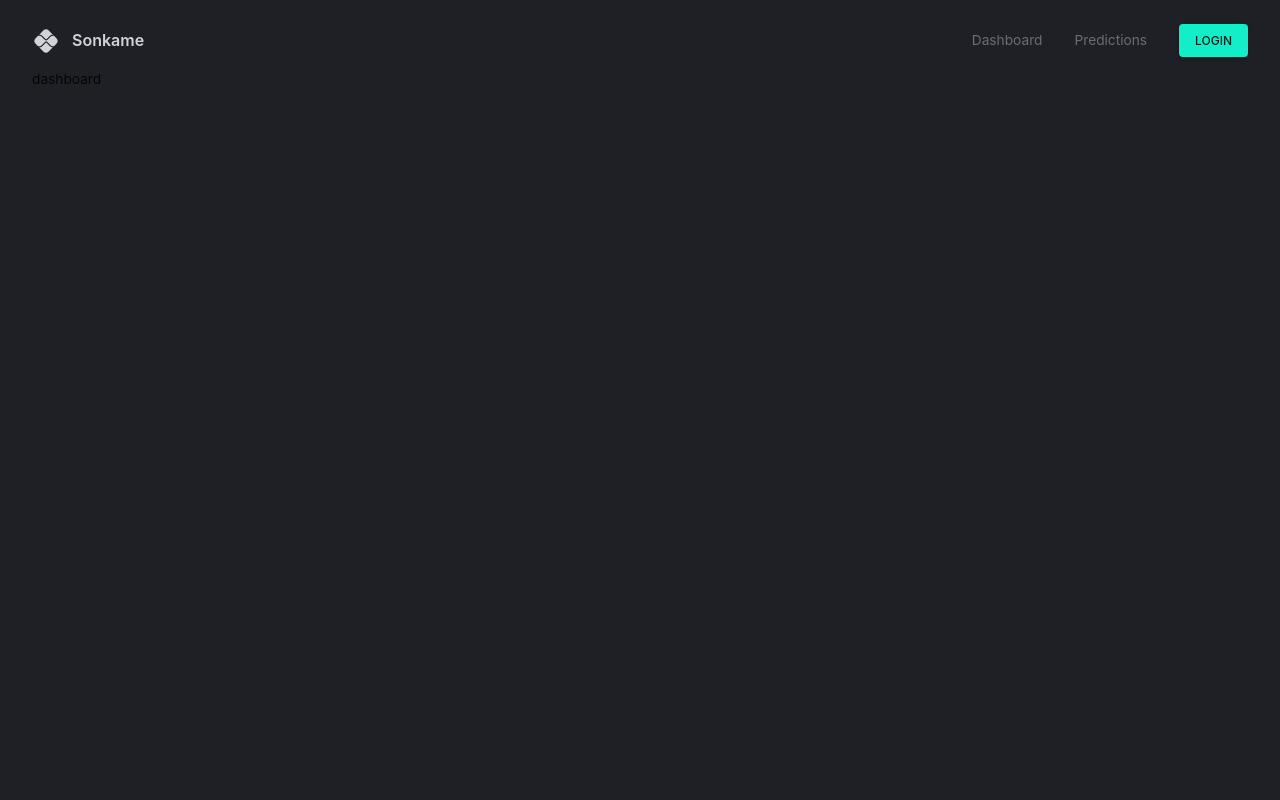
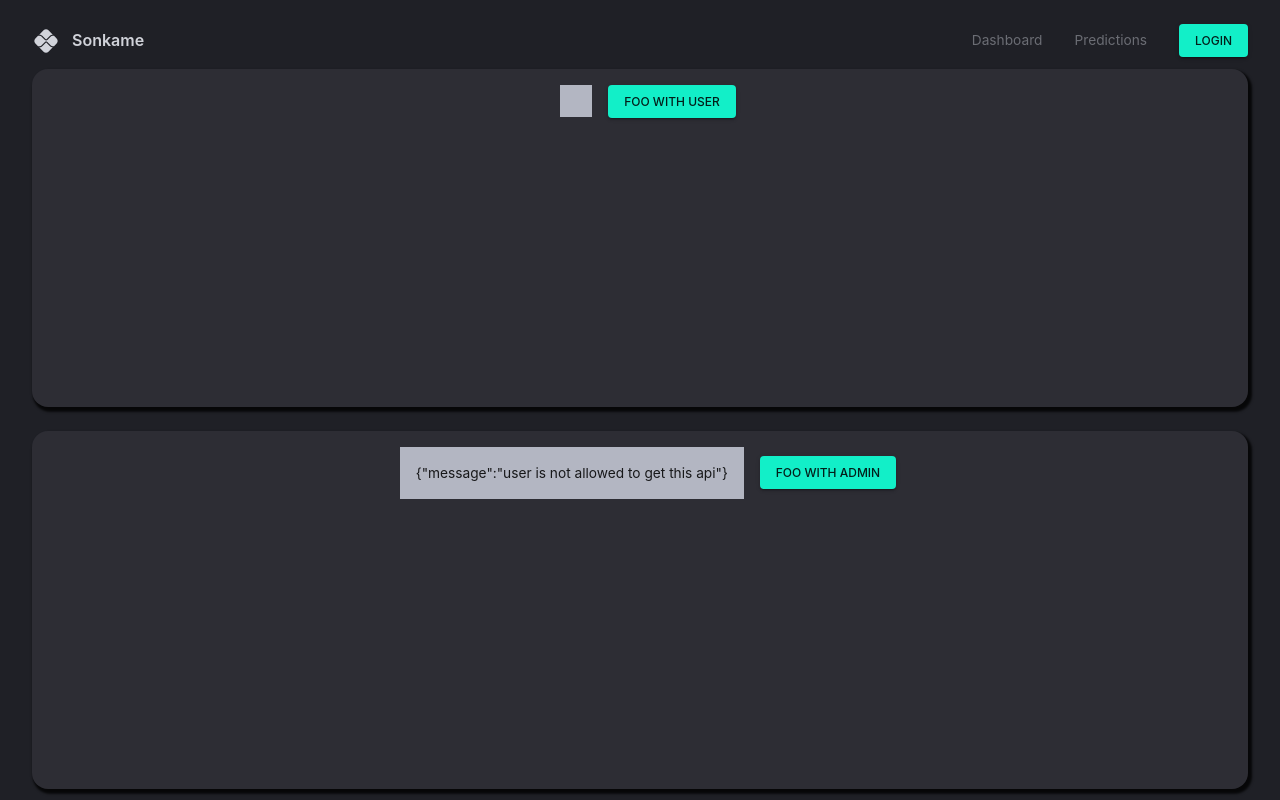
Before and after one commit to SonK4m3/voice_management_client, a React (Create React App) app: page /dashboard in a window 1280 px wide. Built offline with nearby package versions, Linux system fonts and the light colour scheme; no server answers.

Commit message:
feat: message button to get foo for user, admin

```diff
--- /dev/null
+++ b/src/components/DashboardBox.jsx
@@ -0,0 +1,9 @@
+import { Box, styled } from "@mui/material";
+
+const DashboardBox = styled(Box)(({ theme }) => ({
+  backgroundColor: theme.palette.background.light,
+  borderRadius: "1rem",
+  boxShadow: "0.15rem 0.2rem 0.15rem 0.1rem rgba(0, 0, 0, .8)",
+}));
+
+export default DashboardBox;
--- a/src/index.js
+++ b/src/index.js
@@ -6,12 +6,12 @@ import reportWebVitals from './reportWebVitals';
 import { Provider } from 'react-redux';
 import { configureStore } from '@reduxjs/toolkit';
 import { setupListeners } from '@reduxjs/toolkit/query';
-import { authApi, blogApi } from './state/api';
+import { authApi, blogApi, fooApi } from './state/api';
 import { rootReducer } from './state';
 
 export const store = configureStore({
   reducer: rootReducer,
-  middleware: (getDefault) => getDefault().concat(blogApi.middleware, authApi.middleware),
+  middleware: (getDefault) => getDefault().concat(blogApi.middleware, authApi.middleware, fooApi.middleware),
 });
 setupListeners(store.dispatch);
 
--- /dev/null
+++ b/src/pages/dashboard/MessageBoxWithButton.jsx
@@ -0,0 +1,20 @@
+import React from "react";
+import Box from "@mui/material/Box";
+import Button from "@mui/material/Button";
+
+const MessageBoxWithButton = ({ message, buttonText, onButtonClick }) => {
+  return (
+    <Box display="flex" justifyContent="center" alignItems="center">
+      <Box bgcolor="grey.main" color="primary.contrastText" p={2} m={2}>
+        {message}
+      </Box>
+      <Box>
+        <Button variant="contained" color="primary" onClick={onButtonClick}>
+          {buttonText}
+        </Button>
+      </Box>
+    </Box>
+  );
+};
+
+export default MessageBoxWithButton;
--- a/src/pages/dashboard/index.jsx
+++ b/src/pages/dashboard/index.jsx
@@ -1,7 +1,64 @@
-import React from "react";
+import React, { useState } from "react";
+import { Box, useMediaQuery, useTheme, Button } from "@mui/material";
+import DashboardBox from "../../components/DashboardBox";
+import MessageBoxWithButton from "./MessageBoxWithButton";
+import {
+  useGetAdminParamByIdQuery,
+  useGetParamByIdQuery,
+} from "../../state/api";
 
 const Dashboard = () => {
-  return <div>dashboard</div>;
+  // const isAboutMediumScreens = useMediaQuery("(min-width: 1200px");
+  // const { palette } = useTheme();
+
+  const { data, error, refetch } = useGetAdminParamByIdQuery({
+    ids: 123,
+    id: 456,
+  });
+
+  const getParam = useGetParamByIdQuery({
+    ids: 123,
+    id: 456,
+  });
+
+  const onButtonClickAdmin = async () => {
+    try {
+      refetch();
+    } catch (err) {
+      console.log(err);
+    }
+  };
+
+  const onButtonClick = async () => {
+    try {
+      getParam.refetch();
+    } catch (err) {
+      console.log(err);
+    }
+  };
+
+  return (
+    <Box width="100%" height="100%" display="grid" gap="1.5rem">
+      <DashboardBox>
+        <MessageBoxWithButton
+          key="user-foo"
+          message={JSON.stringify(getParam.data)}
+          buttonText="Foo with user"
+          onButtonClick={onButtonClick}
+        />
+      </DashboardBox>
+      <DashboardBox>
+        <MessageBoxWithButton
+          key="admin-foo"
+          message={JSON.stringify(
+            data || { message: "user is not allowed to get this api" }
+          )}
+          buttonText="Foo with admin"
+          onButtonClick={onButtonClickAdmin}
+        />
+      </DashboardBox>
+    </Box>
+  );
 };
 
 export default Dashboard;
--- a/src/state/api.js
+++ b/src/state/api.js
@@ -45,5 +45,33 @@ export const authApi = createApi({
     }),
 });
 
+export const fooApi = createApi({
+    reducerPath: 'fooApi',
+    baseQuery: fetchBaseQuery({
+        baseUrl: process.env.REACT_APP_API_URL,
+        prepareHeaders: (headers) => {
+            const token = localStorage.getItem('accessToken');
+            if (token) {
+                headers.set('Authorization', `Bearer ${token}`);
+            }
+            return headers;
+        },
+    }),
+    tagTypes: ['Foo'],
+    endpoints: (builder) => ({
+        getParamById: builder.query({
+            query: ({ ids, id }) => ({
+                url: `foo/param/${ids}?id=${id}`,
+            }),
+        }),
+        getAdminParamById: builder.query({
+            query: ({ ids, id }) => ({
+                url: `foo/admin/param/${ids}?id=${id}`,
+            }),
+        }),
+    }),
+});
+
+export const { useGetAdminParamByIdQuery, useGetParamByIdQuery } = fooApi;
 export const { useGetPostsQuery } = blogApi;
 export const { useLoginMutation, useSignupMutation } = authApi;
--- a/src/state/index.js
+++ b/src/state/index.js
@@ -1,10 +1,11 @@
 import { combineReducers } from '@reduxjs/toolkit';
-import { authApi, blogApi } from './api';
+import { authApi, blogApi, fooApi } from './api';
 import authSlice from '../store/authSlice';
 
 const rootReducer = combineReducers({
     [blogApi.reducerPath]: blogApi.reducer,
     [authApi.reducerPath]: authApi.reducer,
+    [fooApi.reducerPath]: fooApi.reducer,
     [authSlice.reducerPath]: authSlice.reducer,
 });
 
```
